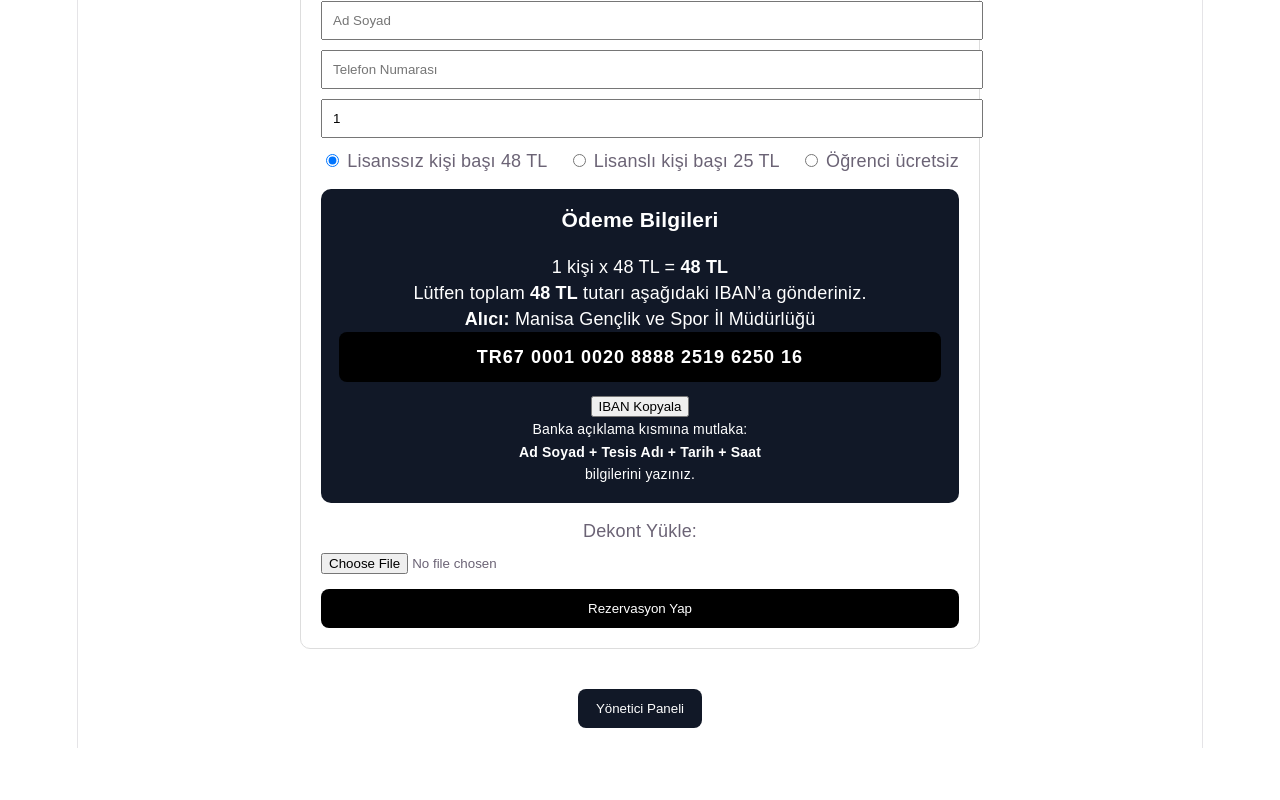
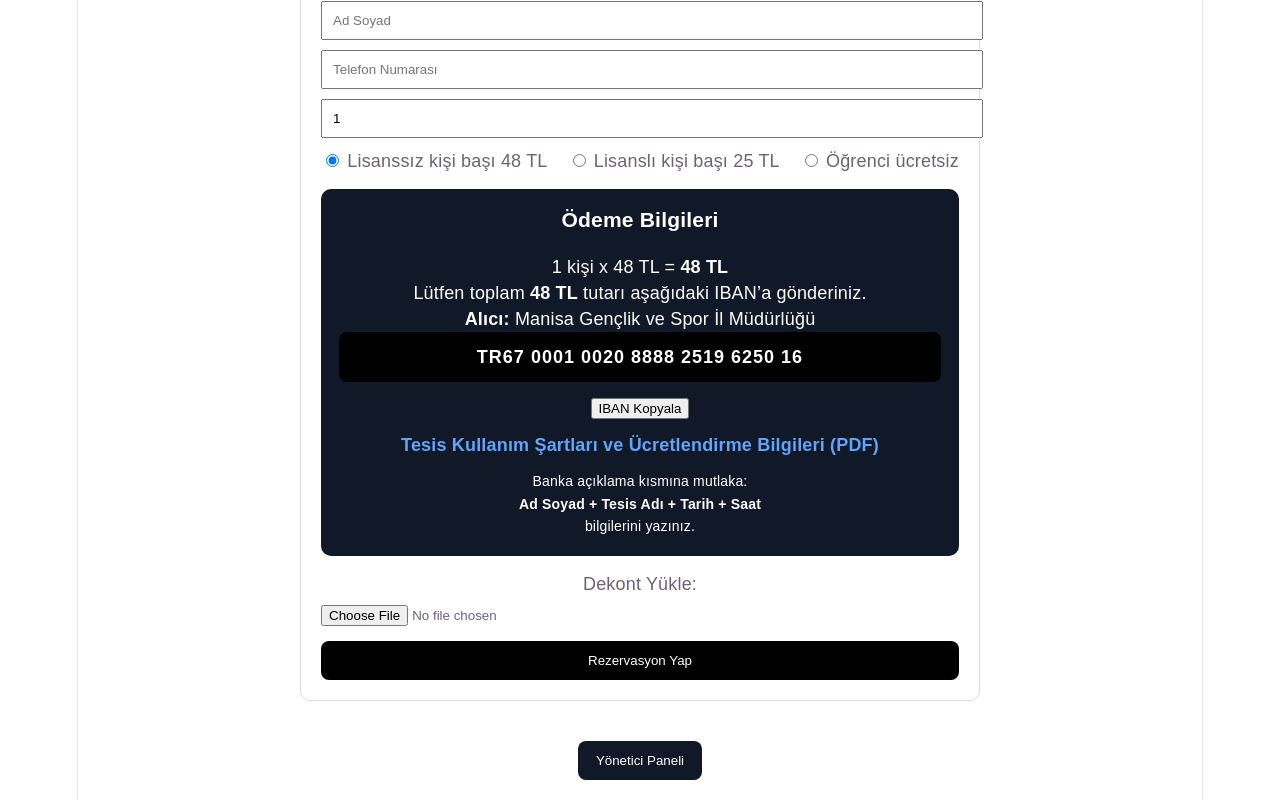
Before and after one commit to sewalatahan/saha-kort-rezervasyon, a React (Vite) app: page / in a window 1280 px wide. Shown: the part 780-1580 px from the top of the page. Before the commit the page ends 1528 px from the top, so only its background shows below. Built offline with nearby package versions, Linux system fonts and the light colour scheme; no server answers; the database is empty.

Commit message:
pdf bilgilendirme sistemi eklendi

```diff
--- a/src/App.jsx
+++ b/src/App.jsx
@@ -628,8 +628,24 @@ if (
             {IBAN}
           </div>
 
-          <button onClick={copyIban}>IBAN Kopyala</button>
+          <div style={{ marginTop: 12, marginBottom: 12 }}>
+            <button onClick={copyIban}>IBAN Kopyala</button>
+          </div>
 
+          <a
+            href="/SahaUcret_Tablo.pdf"
+            target="_blank"
+            rel="noreferrer"
+            style={{
+              display: "inline-block",
+              marginBottom: 12,
+              color: "#60a5fa",
+              fontWeight: "bold",
+              textDecoration: "none",
+            }}
+          >
+            Tesis Kullanım Şartları ve Ücretlendirme Bilgileri (PDF)
+          </a>
           <p style={{ fontSize: 14, lineHeight: 1.6 }}>
             Banka açıklama kısmına mutlaka:
             <br />
```
Also changed, not shown: 1 other file (tests, documents, lock files or other folders).
